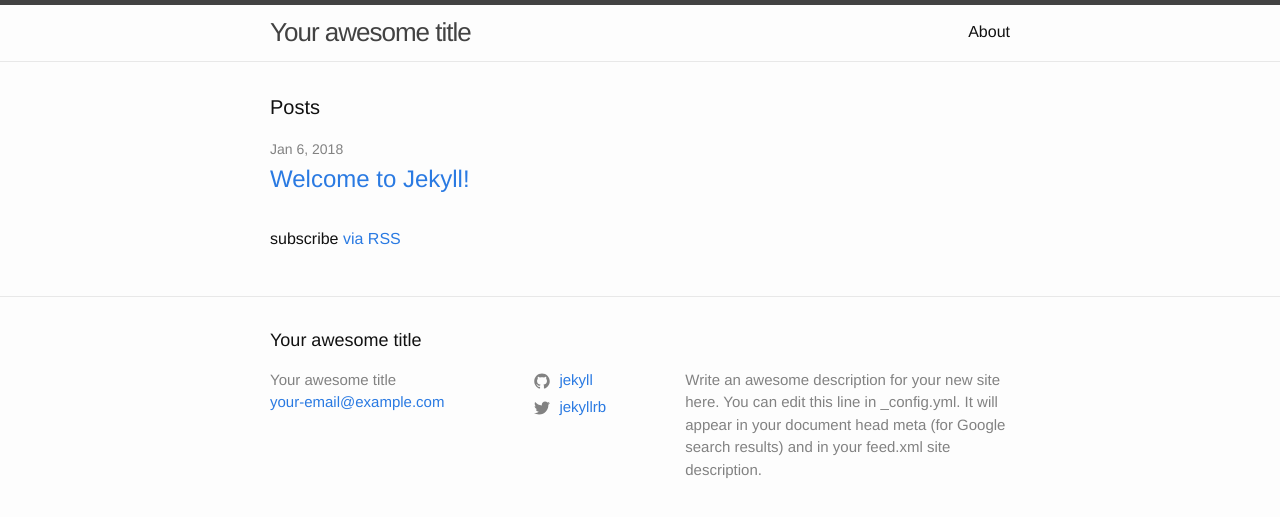
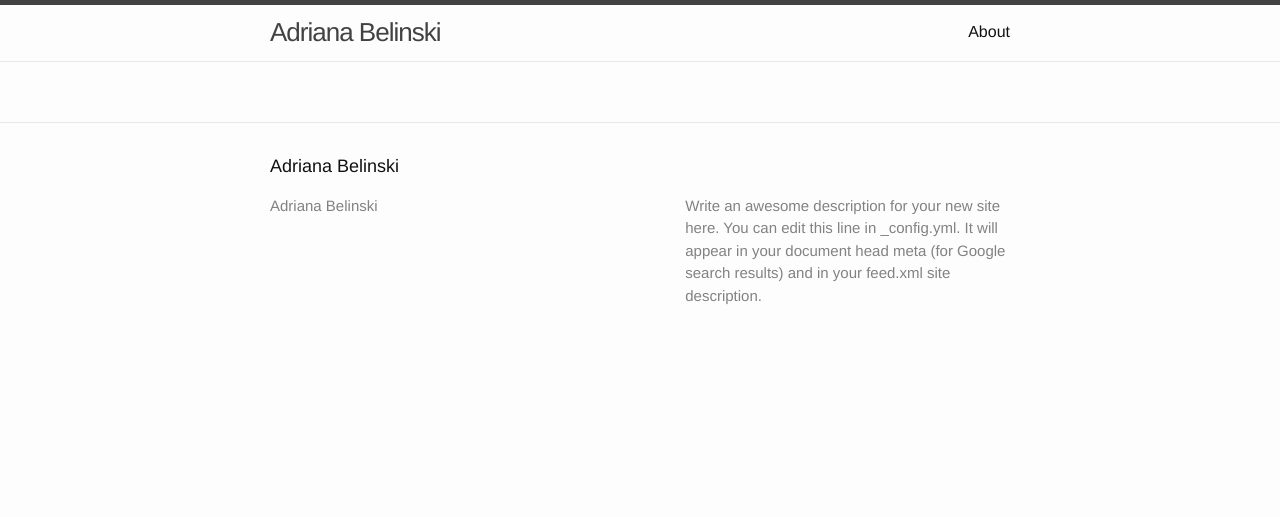
Before and after one commit to adrianabelinski/art-portfolio, a Jekyll site: the page built from index.md, in a window 1280 px wide. Shown: the top 517 px of the page. Built offline with Jekyll 4.4.1, drawn with Linux system fonts in a browser that asks for light colours.

Commit message:
removed unnecessary stuff

```diff
--- a/_config.yml
+++ b/_config.yml
@@ -13,16 +13,13 @@
 # you will see them accessed via {{ site.title }}, {{ site.email }}, and so on.
 # You can create any custom variable you would like, and they will be accessible
 # in the templates via {{ site.myvariable }}.
-title: Your awesome title
-email: your-email@example.com
+title: Adriana Belinski
 description: >- # this means to ignore newlines until "baseurl:"
   Write an awesome description for your new site here. You can edit this
   line in _config.yml. It will appear in your document head meta (for
   Google search results) and in your feed.xml site description.
 baseurl: "" # the subpath of your site, e.g. /blog
 url: "" # the base hostname & protocol for your site, e.g. http://example.com
-twitter_username: jekyllrb
-github_username:  jekyll
 
 # Build settings
 markdown: kramdown
--- a/_includes/icon-github.html
+++ /dev/null
@@ -1 +0,0 @@
-<a href="https://github.com/{{ include.username }}"><span class="icon icon--github">{% include icon-github.svg %}</span><span class="username">{{ include.username }}</span></a>
--- a/_includes/icon-twitter.html
+++ /dev/null
@@ -1 +0,0 @@
-<a href="https://twitter.com/{{ include.username }}"><span class="icon icon--twitter">{% include icon-twitter.svg %}</span><span class="username">{{ include.username }}</span></a>
--- a/_layouts/home.html
+++ b/_layouts/home.html
@@ -4,23 +4,4 @@ layout: default
 
 <div class="home">
 
-  <h1 class="page-heading">Posts</h1>
-
-  {{ content }}
-
-  <ul class="post-list">
-    {% for post in site.posts %}
-      <li>
-        {% assign date_format = site.minima.date_format | default: "%b %-d, %Y" %}
-        <span class="post-meta">{{ post.date | date: date_format }}</span>
-
-        <h2>
-          <a class="post-link" href="{{ post.url | relative_url }}">{{ post.title | escape }}</a>
-        </h2>
-      </li>
-    {% endfor %}
-  </ul>
-
-  <p class="rss-subscribe">subscribe <a href="{{ "/feed.xml" | relative_url }}">via RSS</a></p>
-
 </div>
```
Also changed, not shown: _includes/disqus_comments.html (deleted, +0 -20 lines), _layouts/post.html (deleted, +0 -25 lines), _posts/2018-01-06-welcome-to-jekyll.markdown (deleted, +0 -25 lines), _includes/icon-github.svg (deleted), _includes/icon-twitter.svg (deleted).
